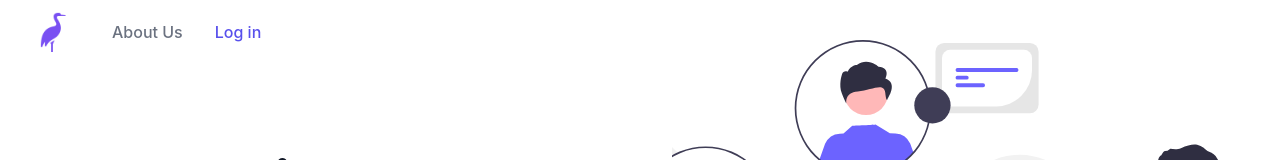
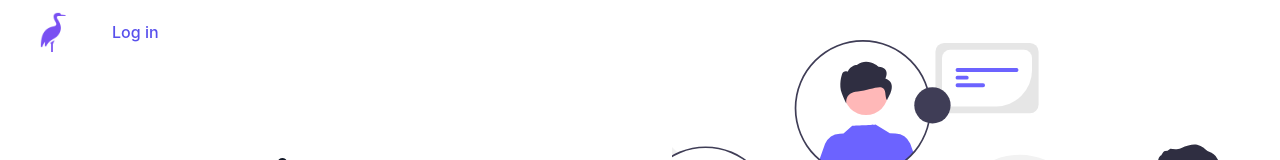
Before and after one commit to riyan1806/nimoappbbuild, a React (Create React App) app: page / in a window 1280 px wide. Shown: the top 160 px of the page. Built offline with nearby package versions, Linux system fonts and the light colour scheme.

Commit message:
border added

```diff
--- a/src/App.css
+++ b/src/App.css
@@ -32,9 +32,11 @@ form input {
   font-size: 16px;
   font-family: "Poppins", sans-serif;
   font-weight: 500;
+
 }
 .input_container {
   margin-bottom: 20px;
+
 }
 .btn_container {
   text-align: center;
@@ -45,7 +47,7 @@ form input {
   color: black;
   padding: 10px 20px;
   outline: none;
-  border: 3px solid black;
+  border: 2px solid black;
   border-radius: 5px;
   font-size: 16px;
   z-index: 1;
@@ -69,7 +71,7 @@ form input {
   bottom: 0;
   opacity: 0;
   content: "";
-  background-color: black;
+  background-color: rgba(45, 43, 43, 0.943);
 }
 
 .btn_container button:hover::before{
@@ -88,6 +90,7 @@ form input {
   margin-top: 20px;
   background: white;
   padding: 10px 20px;
+  border: 1px solid black;
   border-radius: 5px;
   display: flex;
   justify-content: space-between;
--- a/src/pages/Demo_LoginPage.js
+++ b/src/pages/Demo_LoginPage.js
@@ -17,7 +17,7 @@ import { Dialog } from '@headlessui/react'
 import { ExclamationTriangleIcon } from '@heroicons/react/24/outline'
 
 const navigation = [
-  { name: 'About Us', href: '/' },
+  // { name: 'About Us', href: '/' },
 //   { name: 'Features', href: '/' },
 //   { name: 'Marketplace', href: '/' },
 //   { name: 'Company', href: '/' },
--- a/src/pages/LandingPage.js
+++ b/src/pages/LandingPage.js
@@ -8,7 +8,7 @@ import HeroImage from '../components/Images/undraw_connecting_teams_re_hno7.svg'
 import Logo from '../components/Images/icons8-crane-bird-100.png'
 
 const navigation = [
-  { name: 'About Us', href: '/' },
+
   // { name: 'Features', href: '/' },
   // { name: 'Marketplace', href: '/' },
   // { name: 'Company', href: '/' },
```
